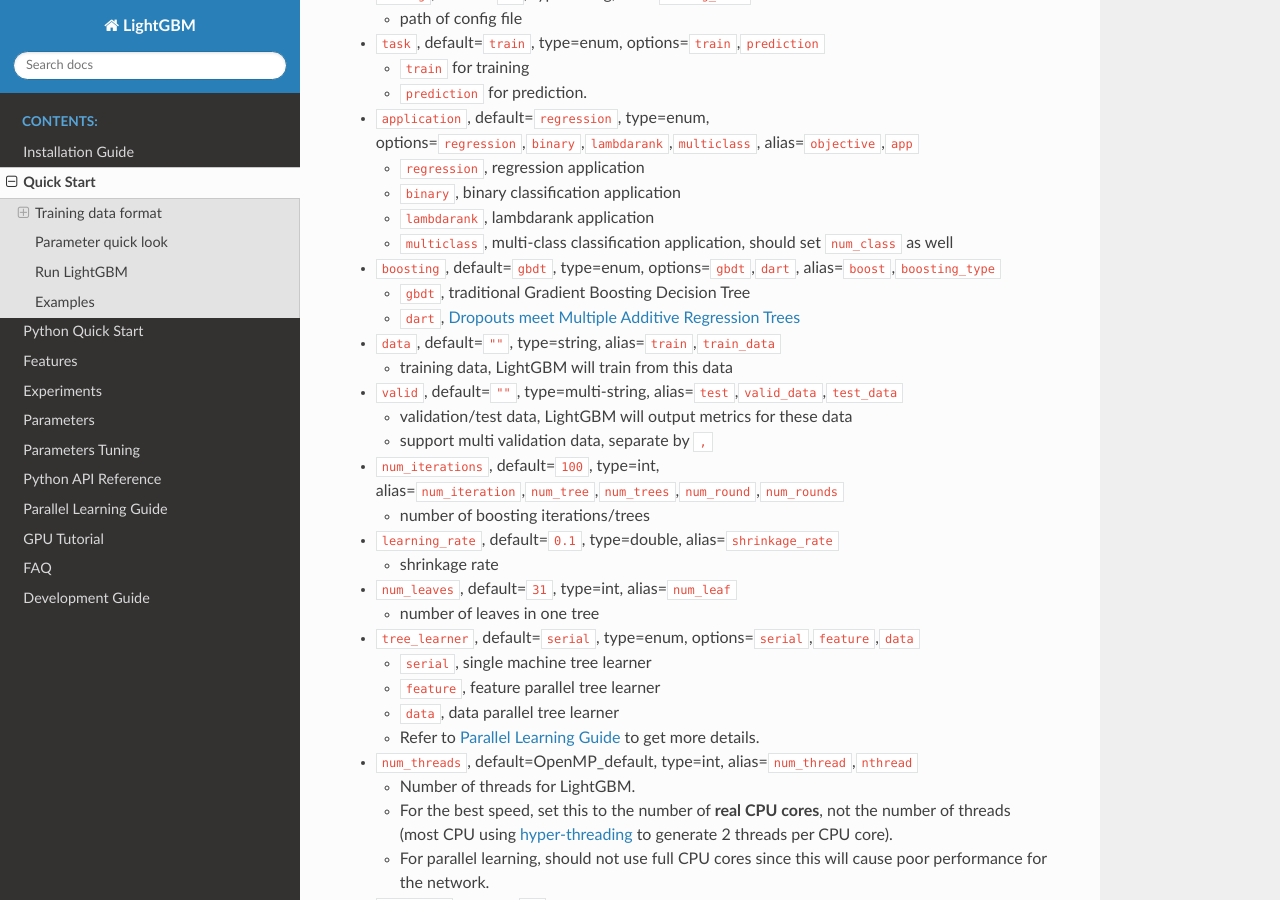
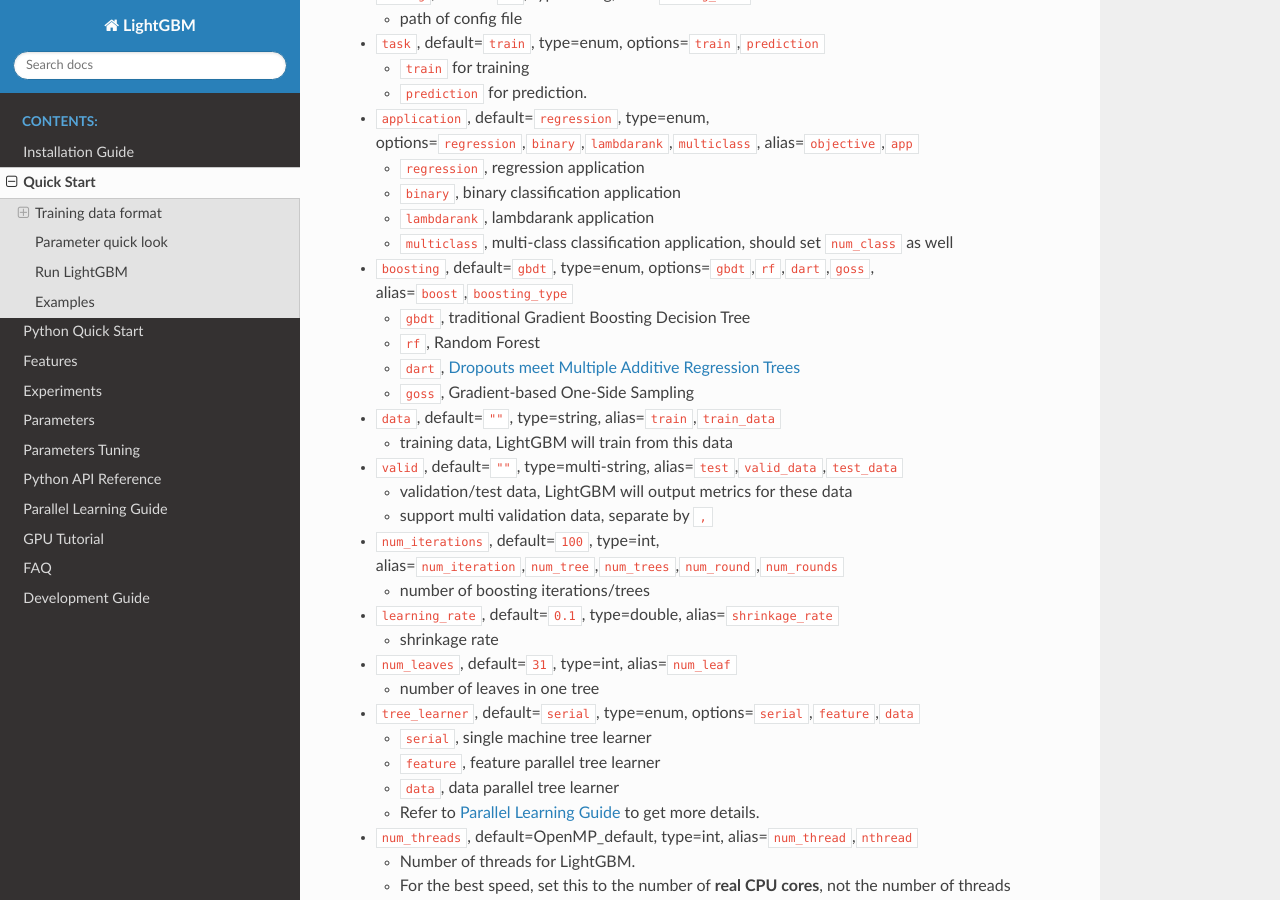
Before and after one commit to microsoft/LightGBM, a Sphinx documentation site: the page built from docs/Quick-Start.md, in a window 1280 px wide and 900 px high, scrolled down 1327 px. Built offline with Sphinx 7.4.7 and the Read the Docs theme 2.0.0, drawn with Linux system fonts in a browser that asks for light colours.

Commit message:
update document

````diff
--- a/docs/Quick-Start.md
+++ b/docs/Quick-Start.md
@@ -51,9 +51,11 @@
   * ```binary```, binary classification application
   * ```lambdarank```, lambdarank application
   * ```multiclass```, multi-class classification application, should set ```num_class``` as well
-* ```boosting```, default=```gbdt```, type=enum, options=```gbdt```,```dart```, alias=```boost```,```boosting_type```
-  * ```gbdt```, traditional Gradient Boosting Decision Tree
-  * ```dart```, [Dropouts meet Multiple Additive Regression Trees](https://arxiv.org/abs/1505.01866)
+* `boosting`, default=`gbdt`, type=enum, options=`gbdt`,`rf`,`dart`,`goss`, alias=`boost`,`boosting_type`
+  * `gbdt`, traditional Gradient Boosting Decision Tree
+  * `rf`, Random Forest
+  * `dart`, [Dropouts meet Multiple Additive Regression Trees](https://arxiv.org/abs/1505.01866)
+  * `goss`, Gradient-based One-Side Sampling
 * ```data```, default=```""```, type=string, alias=```train```,```train_data```
   * training data, LightGBM will train from this data
 * ```valid```, default=```""```, type=multi-string, alias=```test```,```valid_data```,```test_data```
````
Also changed, not shown: docs/Parameters.md (+2 -1 lines).
